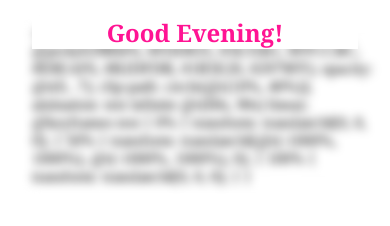
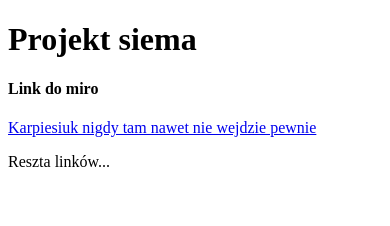
Before and after one commit to xKomaar/Android_TODO_App, a plain HTML site: page index.html in a window 390 px wide. Drawn offline with Linux system fonts and the light colour scheme.

Commit message:
Update index.html

```diff
--- a/index.html
+++ b/index.html
@@ -8,173 +8,8 @@
     <title> Class links </title>
   </head>
   <body>
-    <div>
-      <css-doodle grid="5" class="doodle">
-        :doodle {
-            @grid: 30 / 100vmax;
-        }
-        background: @pick(#29B6F6, #FDD835, #5E35B1, #FFCCBC, #E8EAF6, #B2DFDB, #1B5E20, #2979FF);
-        opacity: @r(0, .7);
-        clip-path: circle(@r(10%, 40%));
-        animation: test infinite @r(60s, 90s) linear;
-
-        @keyframes test {
-            0% {
-            transform: translate3d(0, 0, 0);
-            }
-            50% {
-            transform: translate3d(@r(-1000%, 1000%), @r(-1000%, 1000%), 0);
-            }
-            100% {
-            transform: translate3d(0, 0, 0);
-            }
-        }
-      </css-doodle>
-      <div class="class_links">
-        <p id="greet" ></p>
-<!--         <p>No Regular Online Classes</p> -->
-<!--         <h1>6th SEM</h1> -->
-<!--         <table border>
-          <tr>
-            <td>
-              <h3><a class="Active" href="https://us02web.zoom.us/j/86118334524" target="_blank">DA</a></h3>
-            </td>
-            <td>
-              <h3><a class="Active" href="https://meet.google.com/kkt-anem-rih" target="_blank">ML</a></h3>
-            </td>
-            <td>
-              <h3><a class="Active" href="https://meet.google.com/rnu-mxmx-qtv" target="_blank">WNS</a></h3>
-            </td>
-          </tr>
-          <tr>
-            <td>
-              <h3><a class="Active" href="https://meet.google.com/xdq-vrqr-frx" target="_blank">T&T LAB</a></h3>
-            </td>
-            <td>
-              <h3><a class="Active" href="https://kiit-ac-in.zoom.us/j/6209840220" target="_blank">CD</a></h3>
-            </td>
-            <td>
-              <h3><a class="Active" href="http://meet.google.com/abd-qrvj-rqf" target="_blank">FPM</a></h3>
-            </td>
-          </tr>
-         </table>
-         <br/>
-         <table border>
-          <tr>
-            <td>
-              <h3>
-                CC
-              </h3>
-            </td>
-            <td>
-              <h3><a class="Active" href="https://meet.google.com/bod-xwfy-wef" target="_blank">Mon</a></h3>
-            </td>
-            <td>
-              <h3><a class="Active" href="https://meet.google.com/psh-hifq-vup" target="_blank">Tue Theory</a></h3>
-            </td>
-            <td>
-              <h3><a class="Active" href="https://meet.google.com/hsd-yxcj-wfv" target="_blank">Tue Lab</a></h3>
-            </td>
-            <td>
-              <h3><a class="Active" href="https://meet.google.com/uhv-tkqt-zjd" target="_blank">Lab Evaluation</a></h3>
-            </td>
-            <td>
-              <h3><a class="Active" href="https://meet.google.com/pqa-roxo-jii" target="_blank">Thu</a></h3>
-            </td>
-          </tr>
-        </table>
-        <br/>
-        <table border>
-          <tr>
-            <td>
-              <h3>
-                HRC
-              </h3>
-            </td>
-            <td>
-              <h3><a class="Active" href="https://sites.google.com/view/h2htechtrackgroup6" target="_blank">Notice Board</a></h3>
-            </td>
-            <td>
-              <h3><a class="Active" href="https://docs.google.com/spreadsheets/d/1hnMRpZCHCQNnY3LrVsQ16peXvjtQvztKCYZmZw9lwpw/edit#gid=0" target="_blank">Reading</a></h3>
-            </td>
-            <td>
-              <h3><a class="Active" href="https://docs.google.com/spreadsheets/d/10-k4LP8rNMYGVyXxJekRbCiaM91LjC7o2m2vNCeET1M/edit#gid=0" target="_blank">Itinerary</a></h3>
-            </td>
-          </tr>
-        </table> -->
-      </div>
-    </div>
-    <script>
-      const currDate = new Date();
-        const hrs = currDate.getHours();
-        var greet;
-        if (hrs < 12 && hrs > 3)  greet = 'Good Morning';
-        else if (hrs >= 12 && hrs < 18) greet = 'Good Afternoon';
-        else if (hrs >= 18 && hrs < 24)  greet = 'Good Evening';
-        else greet= 'Welcome'
-        document.getElementById('greet').innerHTML = greet + "!";
-    </script>
-    <style>
-    * {
-      padding: 0;
-      margin: 0.5rem;
-    }
-    .doodle {
-      position: fixed;
-      z-index: -1;
-      filter: blur(5px);
-      -webkit-filter: blur(5px);
-      background-color: white;
-    }
-    #greet {
-      text-align: center;
-      font-weight: 900;
-      font-size: 30px;
-      font-family: Georgia, 'Times New Roman', Times, serif;
-      color: deeppink;
-      background-color: white;
-    }
-    .class_links {
-      text-align: center;
-      width: 80%;
-      margin: 0 10%;
-    }
-    .class_links h1 {
-      font-size: 32px;
-      font-family: Cambria, Cochin, Georgia, Times, 'Times New Roman', serif
-    }
-    table {
-      overflow: scroll;
-      background-color: aliceblue;
-      width: 100%;
-      margin: 0;
-    }
-    td {
-      font-size: 1.2rem;
-    }
-    a {
-      text-decoration:none;
-    }
-    a:hover {
-      color: blueviolet;
-      text-decoration: underline;
-    }
-    .Active {
-      color: green;
-    }
-
-    @media (max-width: 900px) {
-      .class_links {
-        width: 100%;
-        margin: 0;
-      }
-      .class_links h1, #greet {
-        font-size: 24px;
-      }
-      td {
-        font-size: 1rem;
-      }
-    }
-    </style>
+    <h1>Projekt siema</h1>
+    <h4>Link do miro</h4> <a href="https://miro.com/welcomeonboard/QWo3WGRMZUFPQkhIdkdZTEFNb2p0dk9XZndiNG1IOWJEVDRDRkNhYmJ1Y29qOEVlMVE3eG4wTVphaXVYNHdYZ3wzNDU4NzY0NTU0MTIzMzE0ODkzfDI=?share_link_id=126794748180">Karpiesiuk nigdy tam nawet nie wejdzie pewnie</a>
+    <p>Reszta linków...</p>
   </body>
 </html>
```
